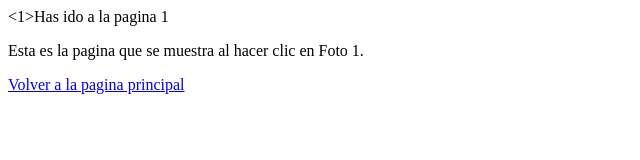
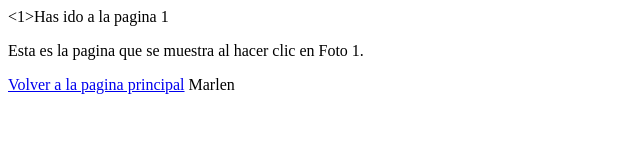
Before and after one commit to vanessa2430/Urbano, a plain HTML site: page pagina1.html in a window 1280 px wide. Shown: the full height of the page, 0-640 px from the left. Drawn offline with Linux system fonts and the light colour scheme.

Commit message:
modificacion pagina1

```diff
--- a/pagina1.html
+++ b/pagina1.html
@@ -10,6 +10,6 @@
     <1>Has ido a la pagina 1</1>
     <p>Esta es la pagina que se muestra al hacer clic en Foto 1.</p>
     <a href="imagen.html">Volver a la pagina principal</a>
-
+   <a>Marlen</a>
 </body>
 </html>
```
